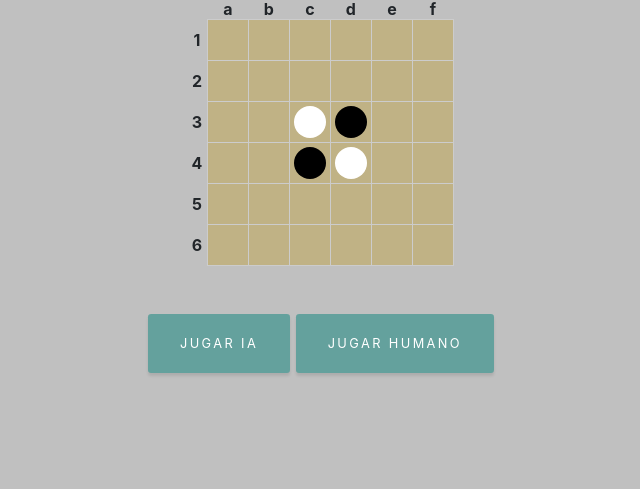
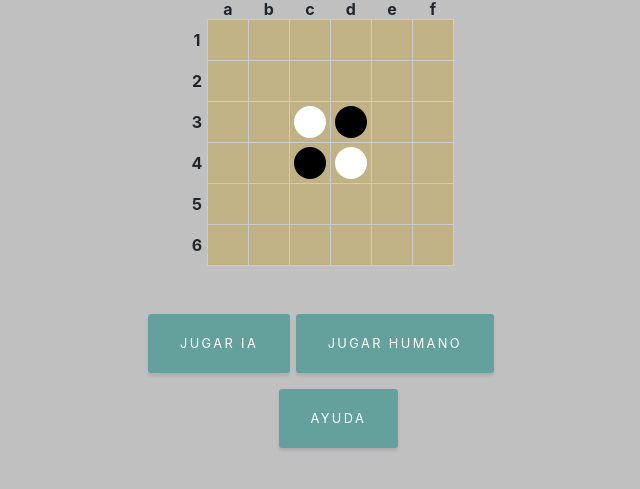
Before and after one commit to pcabezas98/OTELLO-reversi-Lab, a Flask app: page /game in a window 1280 px wide. Shown: the part 201-690 px from the top of the page, without its empty margins (319-959 px from the left). Run offline with Flask 2, Linux system fonts and the light colour scheme; lists and menus that the app fills with data are empty; some libraries are stand-ins or nearby versions.

Commit message:
se agrega boton ayuda

```diff
--- a/templates/juego.html
+++ b/templates/juego.html
@@ -315,7 +315,10 @@
     </div>
   </div>
 </div>
-
+<p></p>
+<div class="mx-auto" style="width: 85px;">
+  <button type="button" id="ayuda" class="btn btn-primary btn-sm">Ayuda</button>
+</div>
 
 
 
```
